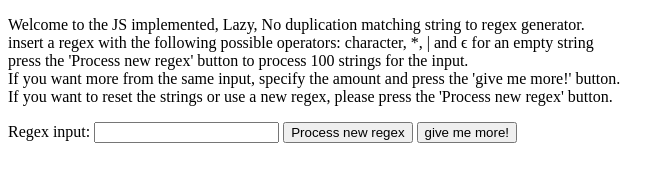
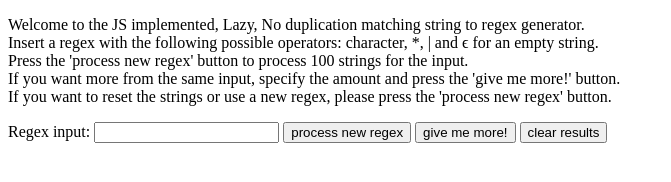
Before and after one commit to RoyToren/GenerateStringsFromRegex, a plain HTML site: page index.html in a window 1280 px wide. Shown: the whole page, without its empty margins (0-671 px from the left). Drawn offline with Linux system fonts and the light colour scheme.

Commit message:
* fixed bug * added clearing output

```diff
--- a/index.html
+++ b/index.html
@@ -6,15 +6,15 @@
 <body>
 <p>
     Welcome to the JS implemented, Lazy, No duplication matching string to regex generator. <br>
-    insert a regex with the following possible operators: character, *, | and ϵ for an empty string <br>
-    press the 'Process new regex' button to process 100 strings for the input. <br>
+    Insert a regex with the following possible operators: character, *, | and ϵ for an empty string. <br>
+    Press the 'process new regex' button to process 100 strings for the input. <br>
     If you want more from the same input, specify the amount and press the 'give me more!' button.<br>
-    If you want to reset the strings or use a new regex, please press the 'Process new regex' button.<br>
+    If you want to reset the strings or use a new regex, please press the 'process new regex' button.<br>
 </p>
 Regex input: <label for="regexInput"></label><input type="text" id="regexInput" value="">
-<button onclick="transformInputToPattern()">Process new regex</button>
+<button onclick="transformInputToPattern()">process new regex</button>
 <button onclick="invokeStringGeneration(100)">give me more!</button>
-
+<button onclick="clearStringsList()">clear results</button>
 <ul id="stringOutput">
 
 </ul>
--- a/stringGeneratorFromRegex.js
+++ b/stringGeneratorFromRegex.js
@@ -5,6 +5,9 @@ const regexOperations = {
 const outputStringsList = document.getElementById('stringOutput');
 let genRe = undefined;
 
+function clearStringsList() {
+ outputStringsList.innerHTML = '';
+}
 function transformInputToPattern() {
     let regexString = document.getElementById("regexInput").value.split('');
     let startPattern = regexString.map(el => {return isAction(el) ? [{action: el}] : [{val : el}]})
@@ -102,7 +105,7 @@ function processStarPattern(currentPattern, actionIndex) {
     let currentElement = currentPattern[actionIndex];
     let currentElementChar = currentElement.val.substring(0,1);
     let patternPostfix = currentPattern.slice(actionIndex + 1);
-    return patternPrefix.map(el => ({val: el.val}))
+    return patternPrefix.map(el => el.action === regexOperations.STAR ? {val: el.val.substring(1)} : {val: el.val})
         .concat([{val: currentElement.val + currentElementChar, action: currentElement.action}])
         .concat(patternPostfix);
 }
@@ -113,6 +116,7 @@ function processStarPattern(currentPattern, actionIndex) {
 *  try to make no mutations and reduce created objects - only functions
 *  refactor splitRegexByStarAction + processStarPattern to support | and * together ??
 *  try to make splitRegexByStarAction + processStarPattern more work more functional
+*  BUG : a*bc*d problem with generating bcd - might be fixed now :)
 *  refactor code for review
 *  add comments to code
 *  give interesting test cases
```
